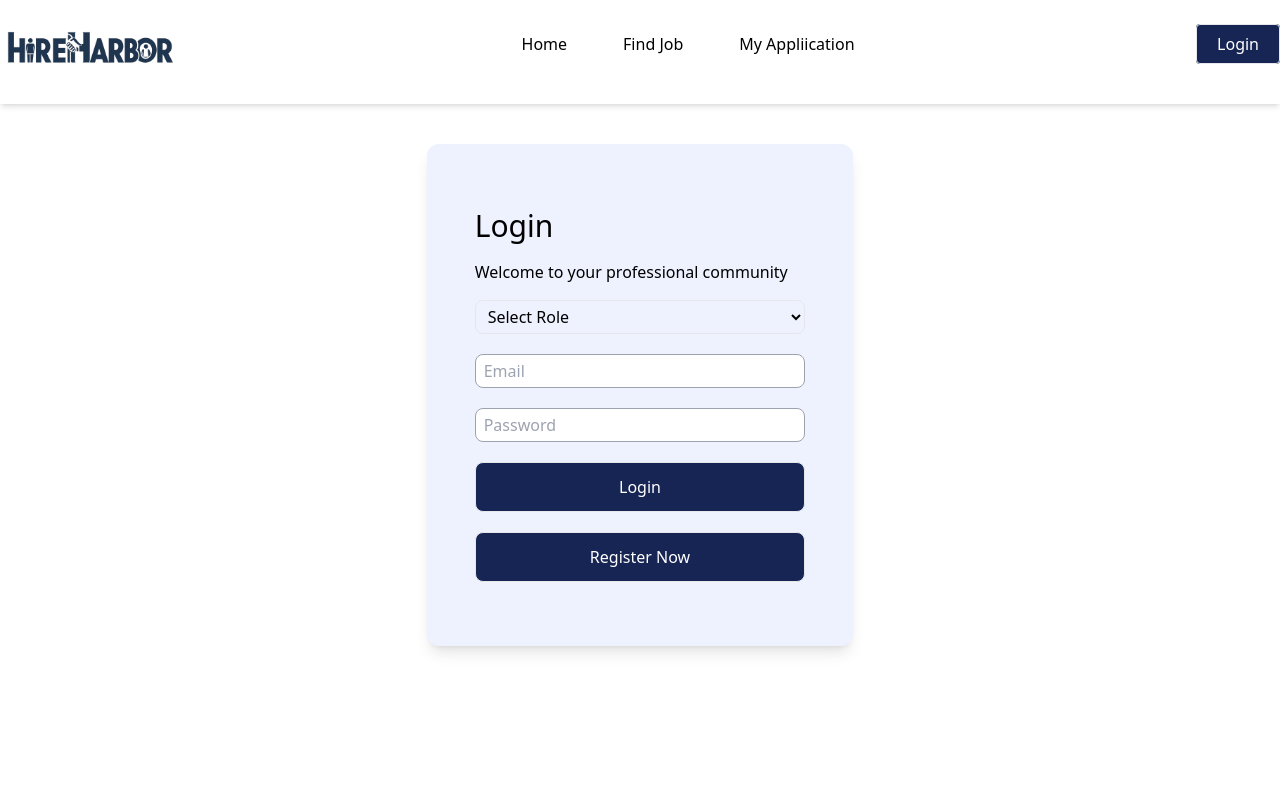
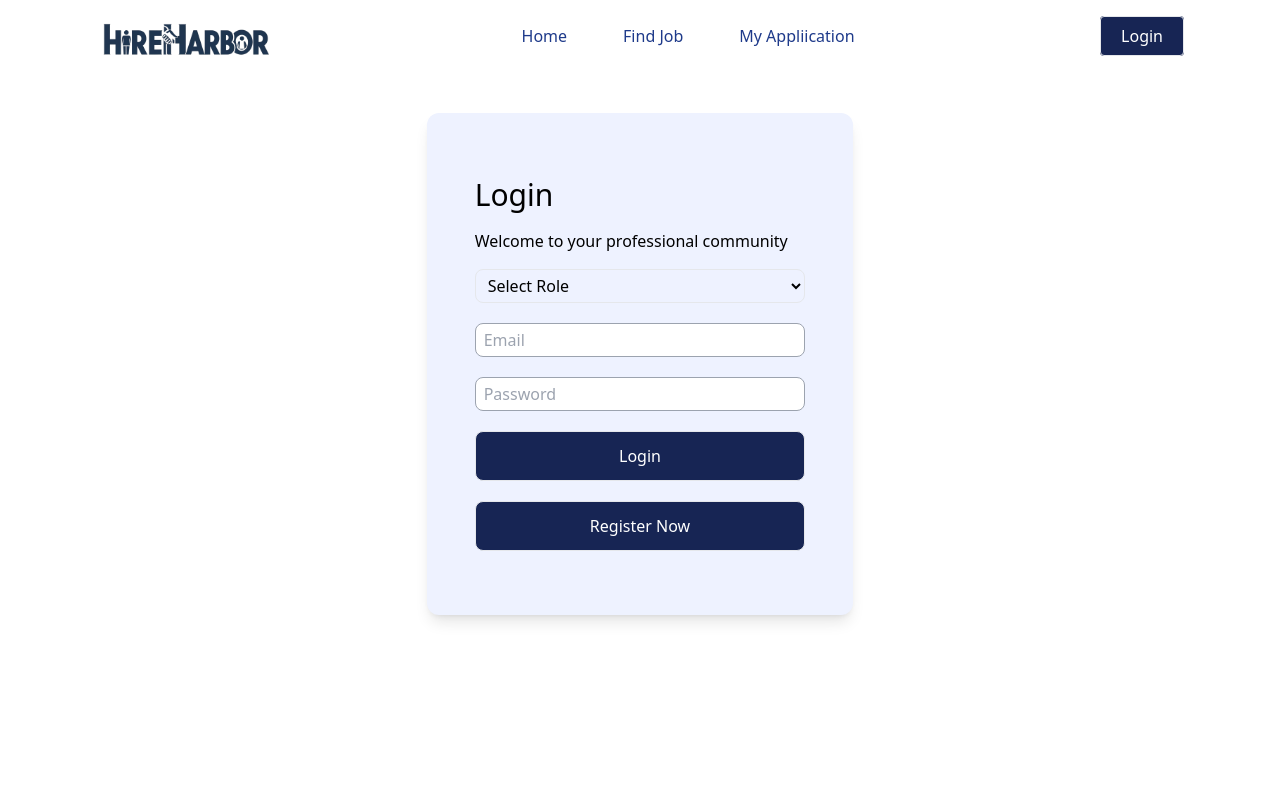
Before and after one commit to ArunThomass/job_board_website_frontend, a React (Vite) app: page /login in a window 1280 px wide. Shown: the top 800 px of the page. Built offline with nearby package versions, Linux system fonts and the light colour scheme; no server answers.

Commit message:
edited0.1

```diff
--- a/src/App.jsx
+++ b/src/App.jsx
@@ -33,10 +33,11 @@ const App = () => {
         setIsAuthorized(true);
       } catch (error) {
         setIsAuthorized(false);
+
       }
     };
     fetchUser();
-  }, [isAuthorized]);
+  }, []);
 
   return (
     <>
--- a/src/components/Application/Application.jsx
+++ b/src/components/Application/Application.jsx
@@ -14,7 +14,7 @@ const Application = () => {
 
   const { isAuthorized, user } = useContext(Context);
 
-  const navigateTo = useNavigate();
+  const navigate = useNavigate();
   const handleFileChange = (event) => {
     const resume = event.target.files[0];
     setResume(resume);
@@ -50,7 +50,7 @@ const Application = () => {
       setAddress("");
       setResume("");
       toast.success(data.message);
-      navigateTo("/job/getall");
+      navigate("/job/getall");
     } catch (error) {
       toast.error(error.response.data.message);
     }
--- a/src/components/Job/JobCards.jsx
+++ b/src/components/Job/JobCards.jsx
@@ -1,17 +1,18 @@
 import React from 'react'
 import { FiBook, FiClock, FiDollarSign, FiMapPin } from 'react-icons/fi'
+import { Link } from 'react-router-dom'
 
 const JobCards = ({data}) => {
     const { companyName,title,salaryFrom,salaryTo,location,
         experienceLevel,category,description} = data
   return (
     <section className='card'>
-      <link to={"/job/getall"} className=" flex gap-4 flex-col sm:flex-row items-start" />
+      <Link to={"/job/getall"} className=" flex gap-4 flex-col sm:flex-row items-start" />
       <div>
         <h4 className=' text-primary mb-1'>{companyName}</h4>
         <h3 className=' text-lg font-semibold mb-2'>{title}</h3>
 
-        <div className=' text-primary/70 text-base flex flex-wrap gap-2 mp-2'>
+        <div className=' text-primary/70 text-base flex flex-wrap gap-2 mb-2'>
           <span className=' flex items-center gap-2'>< FiMapPin />{location}</span>
           <span className=' flex items-center gap-2'>< FiClock />{experienceLevel}</span>
           <span className=' flex items-center gap-2'>< FiDollarSign />{salaryFrom}-{salaryTo}</span>
--- a/src/components/Job/Jobs.jsx
+++ b/src/components/Job/Jobs.jsx
@@ -1,13 +1,12 @@
 import axios from 'axios';
 import React, { useContext, useEffect, useState } from 'react'
-import { Link, Navigate, useNavigate } from 'react-router-dom';
+import { Link, Navigate} from 'react-router-dom';
 import { FiBook, FiClock, FiDollarSign, FiMapPin } from 'react-icons/fi';
 import { Context } from '../../main';
 
 const Jobs = () => {
   const [jobs, setJobs] = useState([]);
   const { isAuthorized } = useContext(Context);
-  const navigateTo = useNavigate();
   useEffect(() => {
     try {
       axios
--- a/src/components/Job/PostJob.jsx
+++ b/src/components/Job/PostJob.jsx
@@ -1,7 +1,7 @@
 import React, { useContext, useEffect, useState } from "react";
 import axios from "axios";
 import toast from "react-hot-toast";
-import { Navigate, useNavigate } from "react-router-dom";
+import { Navigate} from "react-router-dom";
 import { Context } from "../../main";
 
 const PostJob = () => {
@@ -68,7 +68,7 @@ const PostJob = () => {
       });
   };
 
-  const navigateTo = useNavigate();
+
   if (!isAuthorized || (user && user.role !== "Employer")) {
     return <Navigate to={"/login"} />;
   }
--- a/src/components/Layout/Navbar.jsx
+++ b/src/components/Layout/Navbar.jsx
@@ -34,24 +34,24 @@ const Navbar = () => {
   };
   return (
 
-    <header className="  h-[13vh] mx-auto shadow-md">
-      <nav className="flex justify-between mx-auto container items-center py-6 rounded">
+    <header className=" max-w-screen-2xl container max-auto xl:px-24 px-4">
+      <nav className="flex justify-between mx-auto container items-center py-2 md:py-4">
         <Link to="/" className=" ">
           <img src="/image/logo1.png" alt="" width={180} height={250} />
         </Link>
         <ul className="hidden md:flex gap-14">
 
-            <li className="text-base text-primary">
+            <li className="text-base text-blue-900 text-primary">
             <Link to={"/"} onClick={() => setShow(false)}>
             Home
             </Link>
             </li>
-            <li className="text-base text-primary">
+            <li className="text-base text-blue-900 text-primary">
             <Link to={"/job/getall"} onClick={() => setShow(false)}>
             Find Job
             </Link>
             </li>
-            <li className="text-base text-primary">
+            <li className="text-base text-blue-900 text-primary">
             <Link to={"/applications/me"} onClick={() => setShow(false)}>
               {user && user.role === "Employer"
                 ? "Applicant's Application"
@@ -60,7 +60,7 @@ const Navbar = () => {
             </li>
             {user && user.role === "Employer" ? (
               <>
-            <li className="text-base text-primary">
+            <li className="text-base text-blue-900 text-primary">
             <Link to={"/job/me"} onClick={() => setShow(false)}>
                   View your jobs
                 </Link>
@@ -116,7 +116,7 @@ const Navbar = () => {
           </button>
         </div>
       </nav>
-      <div className={`px-4 bg-blue-900 py-5 rounded-sm ${isMenuOpen ? "" : "hidden"}`}>
+      <div className={`px-4 bg-blue-900 py-5 rounded-sm ${isMenuOpen ? "" : "hidden"} md:hidden`}>
         <ul>
         <li className="text-base text-primary">
             <Link to={"/"} className=" text-white hover:text-blue-600" onClick={() => setIsMenuOpen(false)}>
```
